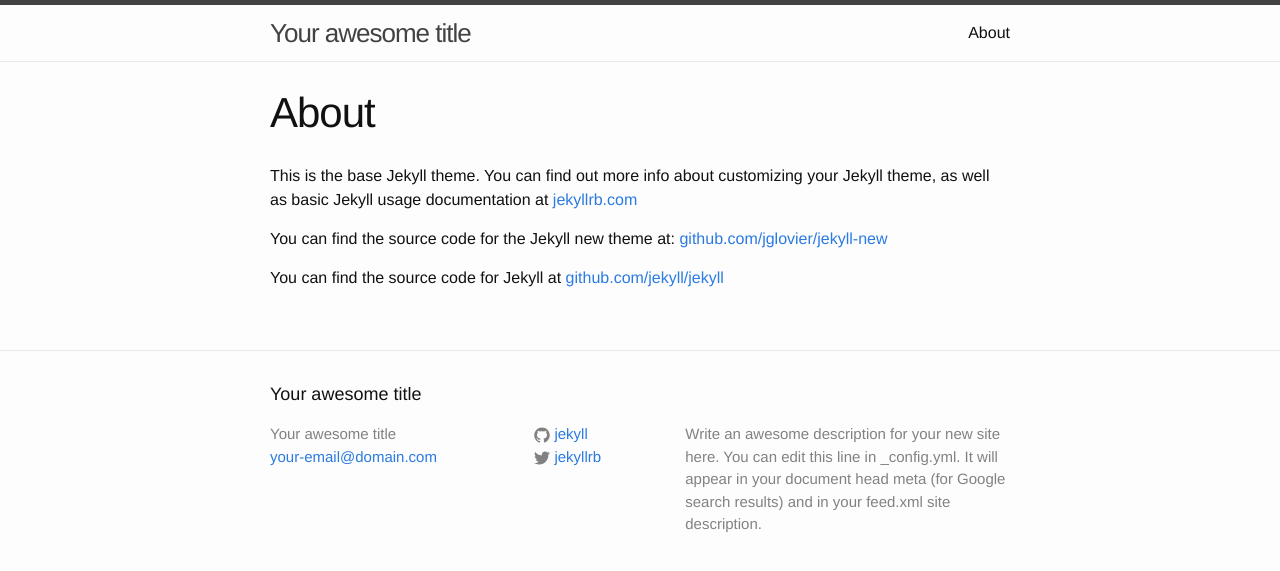
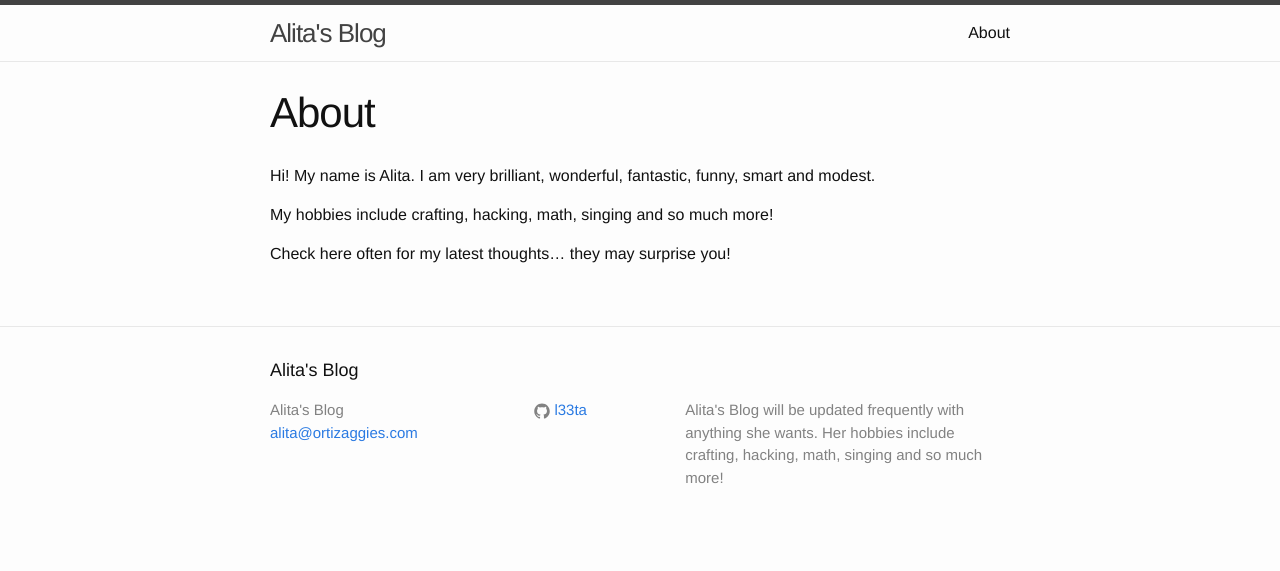
Before and after one commit to l33ta/l33ta.github.io, a Jekyll site: the page built from about.md, in a window 1280 px wide. Shown: the top 571 px of the page. Built offline with Jekyll 4.4.1, drawn with Linux system fonts in a browser that asks for light colours.

Commit message:
customize config and add first post

```diff
--- a/_config.yml
+++ b/_config.yml
@@ -1,14 +1,12 @@
 # Site settings
-title: Your awesome title
-email: your-email@domain.com
+title: Alita's Blog
+email: alita@ortizaggies.com
 description: > # this means to ignore newlines until "baseurl:"
-  Write an awesome description for your new site here. You can edit this
-  line in _config.yml. It will appear in your document head meta (for
-  Google search results) and in your feed.xml site description.
+  Alita's Blog will be updated frequently with anything she wants.
+  Her hobbies include crafting, hacking, math, singing and so much more!
 baseurl: "" # the subpath of your site, e.g. /blog/
-url: "http://yourdomain.com" # the base hostname & protocol for your site
-twitter_username: jekyllrb
-github_username:  jekyll
+url: "http://alita.ortizaggies.com" # the base hostname & protocol for your site
+github_username:  l33ta
 
 # Build settings
 markdown: kramdown
--- a/about.md
+++ b/about.md
@@ -4,8 +4,8 @@
 permalink: /about/
 ---
 
-This is the base Jekyll theme. You can find out more info about customizing your Jekyll theme, as well as basic Jekyll usage documentation at [jekyllrb.com](http://jekyllrb.com/)
+Hi! My name is Alita. I am very brilliant, wonderful, fantastic, funny, smart and modest.
 
-You can find the source code for the Jekyll new theme at: [github.com/jglovier/jekyll-new](https://github.com/jglovier/jekyll-new)
+My hobbies include crafting, hacking, math, singing and so much more!
 
-You can find the source code for Jekyll at [github.com/jekyll/jekyll](https://github.com/jekyll/jekyll)
+Check here often for my latest thoughts... they may surprise you!
```
Also changed, not shown: _posts/2015-01-27-welcome-to-jekyll.markdown (deleted, +0 -25 lines), _posts/2015-01-27-welcome-to-jekyll.md (added, +10 -0 lines).
